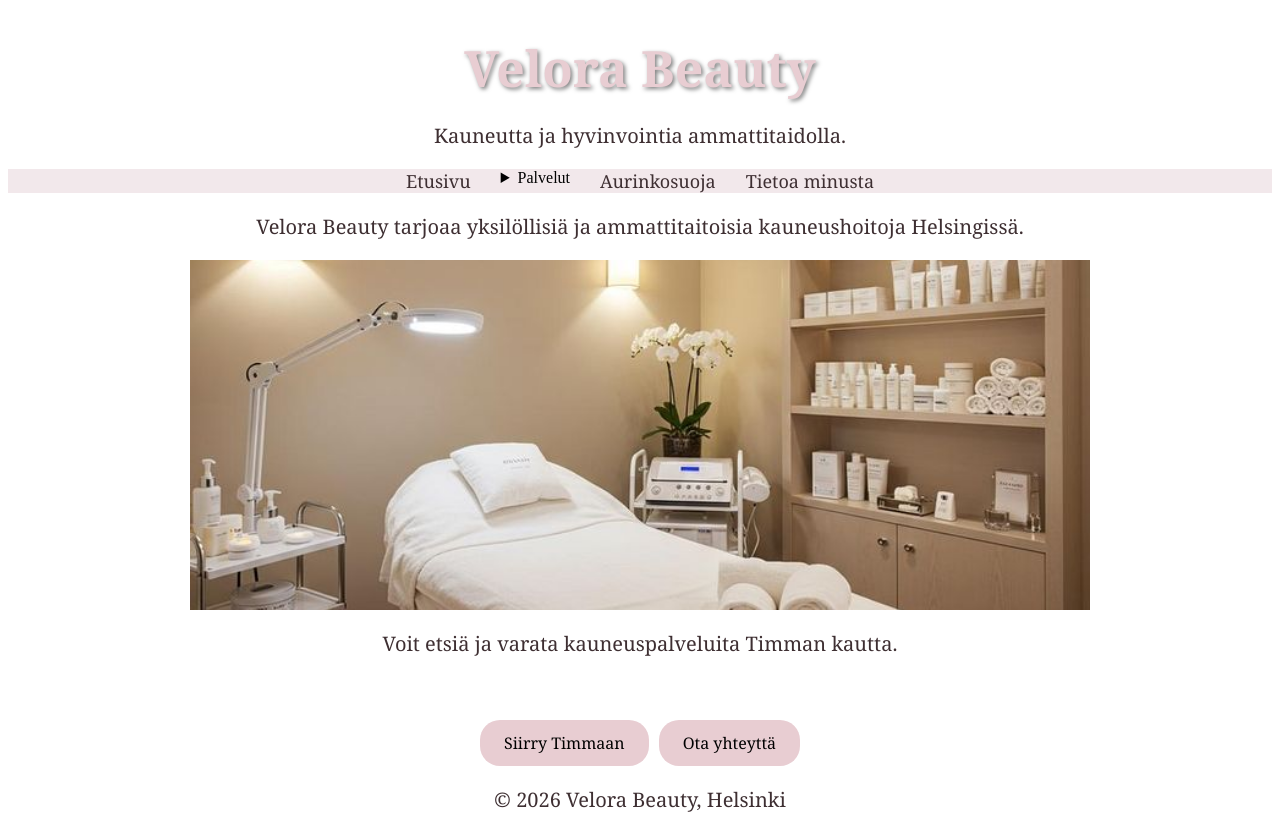
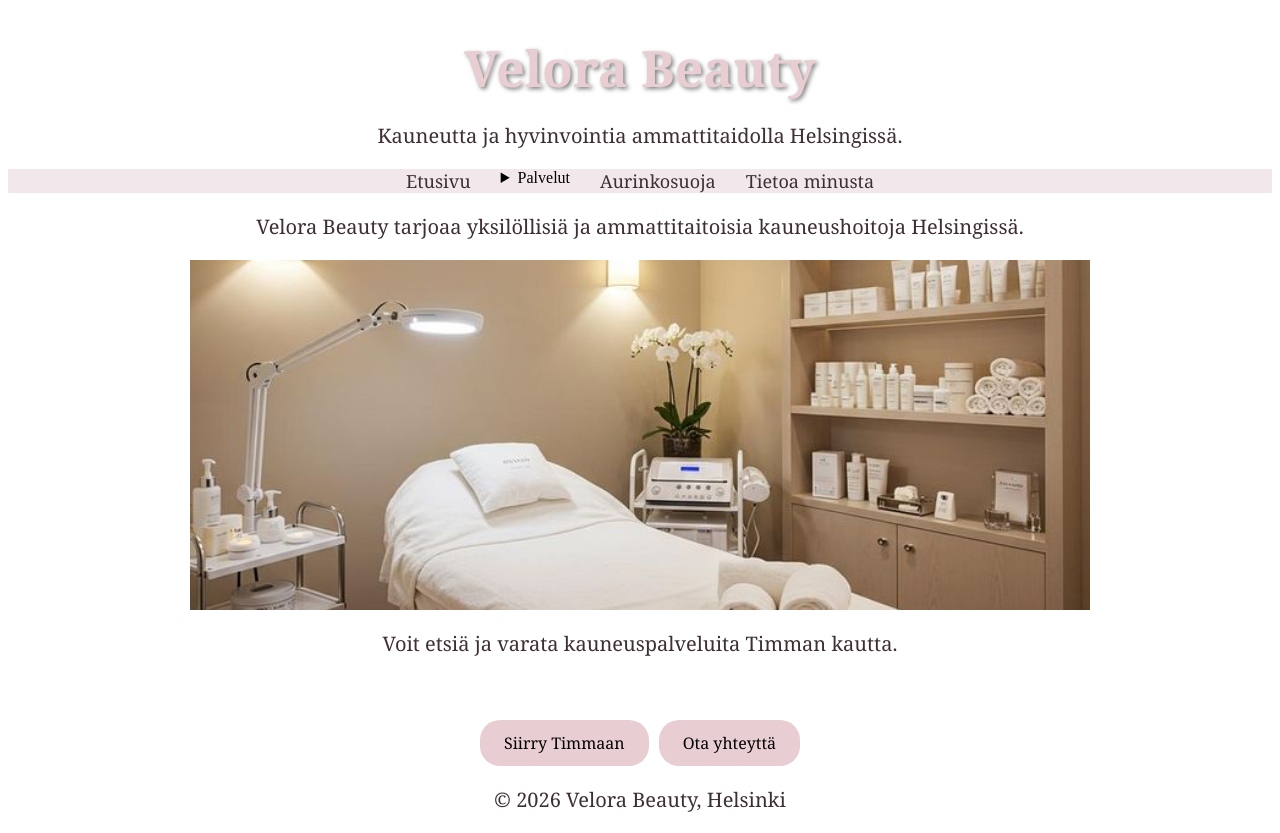
Before and after one commit to hanna-velora/velora-beauty, a plain HTML site: page index.html in a window 1280 px wide. Drawn offline with Linux system fonts and the light colour scheme.

Commit message:
Enhance content and details in index.html
Updated the description of Velora Beauty and added location information.

```diff
--- a/index.html
+++ b/index.html
@@ -9,7 +9,7 @@
 <body>
 <header>
     <h1>Velora Beauty</h1>
-    <p>Kauneutta ja hyvinvointia ammattitaidolla.</p>
+ <p>Kauneutta ja hyvinvointia ammattitaidolla Helsingissä.</p>
 </header>
 <nav>
     <a href="index.html">Etusivu</a>
```
